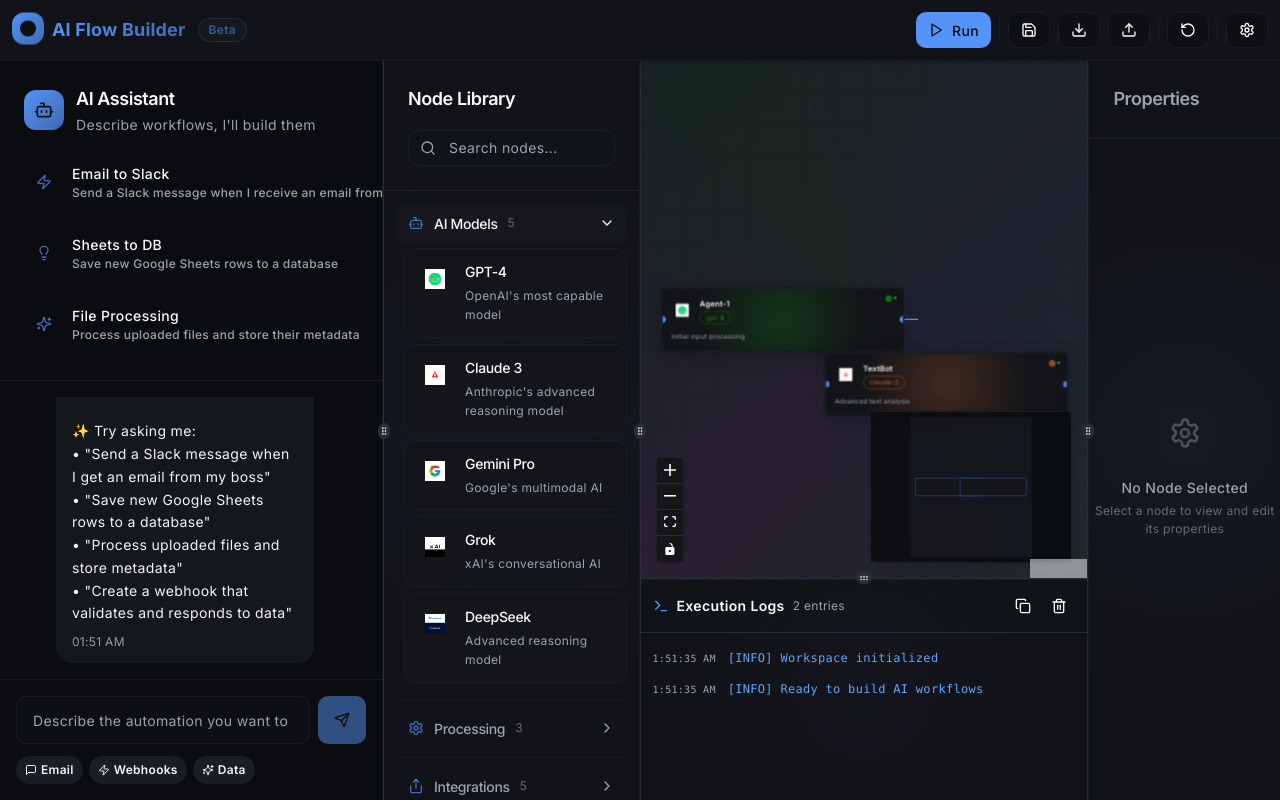
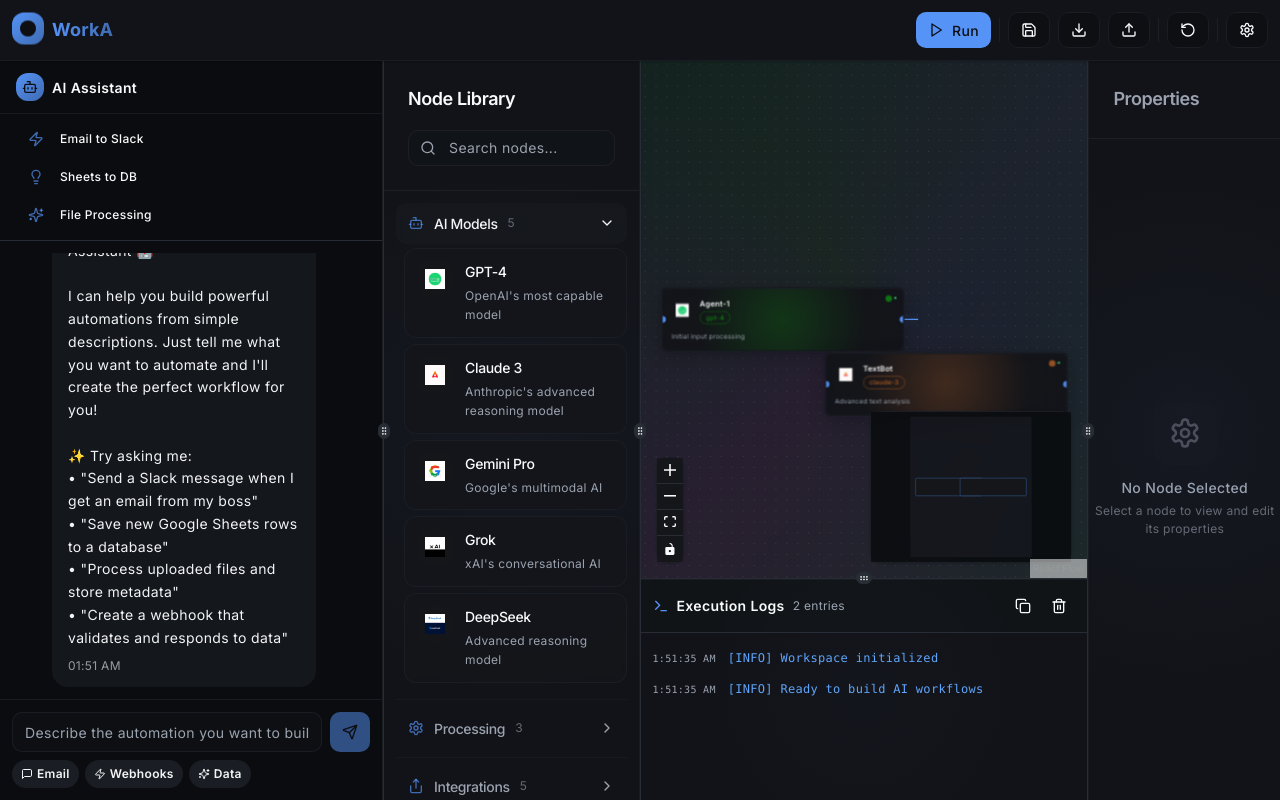
Before and after one commit to zapppppier/modular-ai-flows, a React (Vite) app: page /workspace in a window 1280 px wide. Built offline with nearby package versions, Linux system fonts and the light colour scheme.

Commit message:
Remove AI Assistant header
Reduce header space and update site name.

```diff
--- a/index.html
+++ b/index.html
@@ -3,16 +3,16 @@
   <head>
     <meta charset="UTF-8" />
     <meta name="viewport" content="width=device-width, initial-scale=1.0" />
-    <title>AI Flow Builder - No-Code AI Automation Platform</title>
+    <title>WorkA - No-Code AI Automation Platform</title>
     <meta name="description" content="Build powerful AI agent workflows with visual drag-and-drop simplicity. Connect any AI model and automate intelligent processes." />
-    <meta name="author" content="AI Flow Builder" />
+    <meta name="author" content="WorkA" />
 
     <!-- Modern Typography - Inter Font -->
     <link rel="preconnect" href="https://fonts.googleapis.com">
     <link rel="preconnect" href="https://fonts.gstatic.com" crossorigin>
     <link href="https://fonts.googleapis.com/css2?family=Inter:wght@300;400;500;600;700&display=swap" rel="stylesheet">
 
-    <meta property="og:title" content="AI Flow Builder - No-Code AI Automation Platform" />
+    <meta property="og:title" content="WorkA - No-Code AI Automation Platform" />
     <meta property="og:description" content="Build powerful AI agent workflows with visual drag-and-drop simplicity. Connect any AI model and automate intelligent processes." />
     <meta property="og:type" content="website" />
     <meta property="og:image" content="https://lovable.dev/opengraph-image-p98pqg.png" />
--- a/src/components/workspace/AIAssistant.tsx
+++ b/src/components/workspace/AIAssistant.tsx
@@ -305,49 +305,41 @@ export function AIAssistant({ onGenerateWorkflow }: AIAssistantProps) {
 
   return (
     <div className="h-full flex flex-col bg-workspace border-r border-border/50">
-      {/* Header */}
-      <div className="p-6 border-b border-border/50">
-        <div className="flex items-center gap-3 mb-4">
-          <div className="flex items-center justify-center w-10 h-10 bg-gradient-to-br from-primary to-primary/70 rounded-xl">
-            <Bot className="h-5 w-5 text-primary-foreground" />
+      {/* Compact Header */}
+      <div className="px-4 py-3 border-b border-border/50">
+        <div className="flex items-center gap-2">
+          <div className="flex items-center justify-center w-7 h-7 bg-gradient-to-br from-primary to-primary/70 rounded-lg">
+            <Bot className="h-4 w-4 text-primary-foreground" />
           </div>
-          <div>
-            <h2 className="text-lg font-semibold text-foreground tracking-tight">
+          <h2 className="text-sm font-semibold text-foreground">
             AI Assistant
           </h2>
-            <p className="text-sm text-muted-foreground">
-              Describe workflows, I'll build them
-            </p>
         </div>
       </div>
 
       {/* Quick Action Buttons */}
-        <div className="space-y-2">
+      <div className="px-4 py-2 space-y-1">
         {quickActions.map((action, index) => (
           <Button
             key={index}
             variant="ghost"
             size="sm"
-              className="w-full justify-start h-auto p-3 text-left hover:bg-accent/50 transition-all duration-200"
+            className="w-full justify-start h-auto py-2 px-3 text-left hover:bg-accent/50 transition-all duration-200"
             onClick={() => {
               setInput(action.prompt);
               handleSendMessage();
             }}
           >
-              <action.icon className="h-4 w-4 mr-3 text-primary/70 shrink-0" />
-              <div className="flex flex-col items-start">
-                <span className="text-sm font-medium">{action.label}</span>
-                <span className="text-xs text-muted-foreground line-clamp-1">
-                  {action.prompt}
-                </span>
-              </div>
+            <action.icon className="h-3 w-3 mr-2 text-primary/70 shrink-0" />
+            <span className="text-xs font-medium">{action.label}</span>
           </Button>
         ))}
       </div>
-      </div>
+
+      <Separator />
 
       {/* Chat Messages */}
-      <ScrollArea className="flex-1 px-4 py-4">
+      <ScrollArea className="flex-1 px-3 py-3">
         <div className="space-y-4">
           {messages.map((message) => (
             <div
@@ -401,21 +393,21 @@ export function AIAssistant({ onGenerateWorkflow }: AIAssistantProps) {
       </ScrollArea>
 
       {/* Input Area */}
-      <div className="p-4 border-t border-border/50 bg-workspace">
-        <div className="flex gap-2 mb-3">
+      <div className="p-3 border-t border-border/50 bg-workspace">
+        <div className="flex gap-2 mb-2">
           <Input
             placeholder="Describe the automation you want to build..."
             value={input}
             onChange={(e) => setInput(e.target.value)}
             onKeyPress={handleKeyPress}
             disabled={isLoading}
-            className="flex-1 h-12 px-4 text-sm bg-background border-border/50 focus:border-primary/50 transition-all duration-200"
+            className="flex-1 h-10 px-3 text-sm bg-background border-border/50 focus:border-primary/50 transition-all duration-200"
           />
           <Button
             onClick={handleSendMessage}
             disabled={isLoading || !input.trim()}
             size="icon"
-            className="h-12 w-12 shrink-0"
+            className="h-10 w-10 shrink-0"
           >
             <Send className="h-4 w-4" />
           </Button>
--- a/src/components/workspace/WorkspaceToolbar.tsx
+++ b/src/components/workspace/WorkspaceToolbar.tsx
@@ -19,12 +19,9 @@ export const WorkspaceToolbar = ({ onRun, onSave, onClear, isRunning }: Workspac
             <div className="w-4 h-4 bg-primary-foreground rounded-sm"></div>
           </div>
           <h1 className="text-lg font-bold bg-gradient-to-r from-primary to-primary/70 bg-clip-text text-transparent">
-            AI Flow Builder
+            WorkA
           </h1>
         </div>
-        <Badge variant="secondary" className="text-xs animate-pulse-glow border-primary/30 text-primary">
-          Beta
-        </Badge>
       </div>
 
       <div className="flex items-center gap-2">
--- a/src/pages/Index.tsx
+++ b/src/pages/Index.tsx
@@ -16,7 +16,7 @@ const Index = () => {
               <div className="absolute inset-0 animate-pulse bg-primary/20 rounded-full blur-xl"></div>
             </div>
             <h1 className="text-5xl font-bold bg-gradient-primary bg-clip-text text-transparent">
-              AI Flow Builder
+              WorkA
             </h1>
           </div>
 
```
Lines whose indentation alone changed are shown as unchanged.
